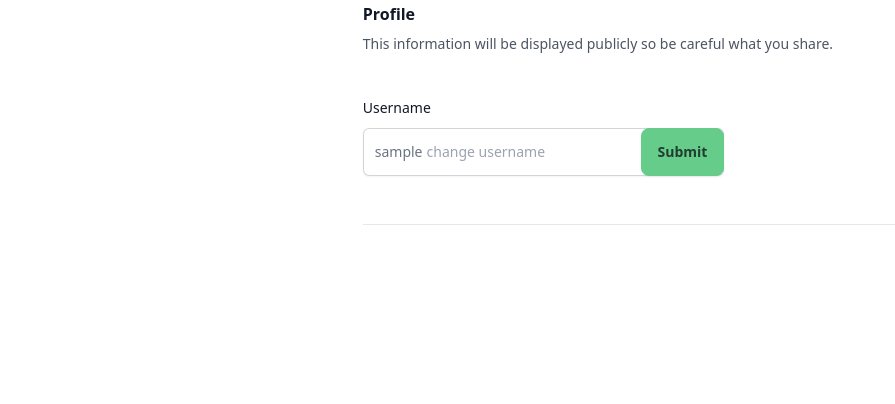
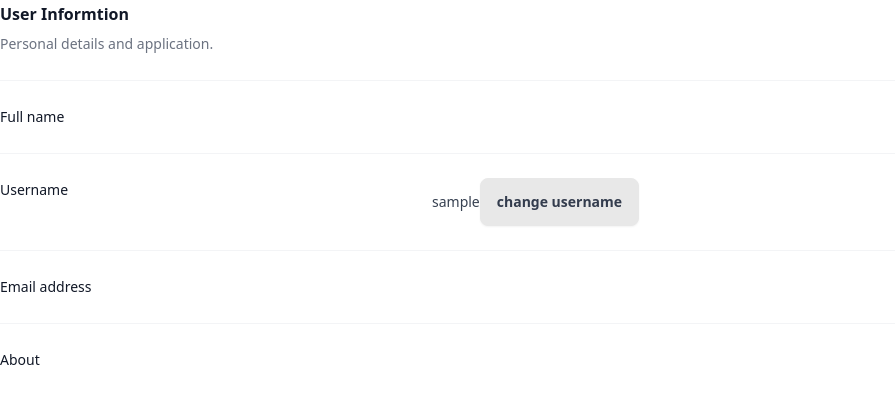
Before and after one commit to DINCRI/task-project, a Flask app: page /profile in a window 1280 px wide. Shown: the part 64-468 px from the top of the page, without its empty margins (0-895 px from the left). Run offline with Flask 3, Linux system fonts and the light colour scheme; the visitor is signed in with stand-in values (Sample User, id 1); some libraries are stand-ins or nearby versions.

Commit message:
alpha1.1

```diff
--- a/templates/login.html
+++ b/templates/login.html
@@ -4,7 +4,7 @@
   <meta charset="UTF-8">
   <meta name="viewport" content="width=device-width, initial-scale=1.0">
   <meta http-equiv="X-UA-Compatible" content="ie=edge">
-  <title>Login & Registration Form</title>
+  <title>Login</title>
   <!-- Link către biblioteca DaisyUI (doar pentru navbar) -->
   <link rel="stylesheet" type="text/css" href="https://cdn.jsdelivr.net/npm/daisyui@4.7.3/dist/full.min.css">
 
--- a/templates/profile.html
+++ b/templates/profile.html
@@ -8,8 +8,9 @@
 
     <link href="https://cdn.jsdelivr.net/npm/daisyui@4.7.3/dist/full.min.css" rel="stylesheet" type="text/css" />
     <script src="https://cdn.tailwindcss.com?plugins=forms"></script>
+
 </head>
-<style>
+<!-- <style>
     .main {
         height: 100%;
         display: flex;
@@ -17,38 +18,68 @@
         align-items: center;
     }
 
-</style>
+</style> -->
 <body>
     <div class="navbar bg-base-100">
         <a href="{{url_for('index')}}" class="btn btn-ghost text-xl">Task-Project</a>
       </div>
-      <div class="main">
-      <div class="space-y-12">
-        <div class="border-b border-gray-900/10 pb-12">
-          <h2 class="text-base font-semibold leading-7 text-gray-900">Profile</h2>
-          <p class="mt-1 text-sm leading-6 text-gray-600">This information will be displayed publicly so be careful what you share.</p>
-          <form action="{{ url_for('change_username') }}" method="POST">
-          <div class="mt-10 grid grid-cols-1 gap-x-6 gap-y-8 sm:grid-cols-6">
-            <div class="sm:col-span-4">
-              <label for="username" class="block text-sm font-medium leading-6 text-gray-900">Username</label>
-              <div class="mt-2">
-                <div class="flex rounded-md shadow-sm ring-1 ring-inset ring-gray-300 focus-within:ring-2 focus-within:ring-inset focus-within:ring-indigo-600 sm:max-w-md">
-
-                  <span class="flex select-none items-center pl-3 text-gray-500 sm:text-sm">{{username}}</span>
-
-                  <input type="text" name="usernm" id="username" autocomplete="username" class="block flex-1 border-0 bg-transparent py-1.5 pl-1 text-gray-900 placeholder:text-gray-400 focus:ring-0 sm:text-sm sm:leading-6" placeholder="change username">
-                  <button type="submit" class="btn btn-primary">Submit</button>
 
 
-                </div>
 
-              </div>
+
+
+<div>
+  <div class="px-4 sm:px-0">
+    <h3 class="text-base font-semibold leading-7 text-gray-900">User Informtion</h3>
+    <p class="mt-1 max-w-2xl text-sm leading-6 text-gray-500">Personal details and application.</p>
+  </div>
+  <div class="mt-6 border-t border-gray-100">
+    <dl class="divide-y divide-gray-100">
+      <div class="px-4 py-6 sm:grid sm:grid-cols-3 sm:gap-4 sm:px-0">
+        <dt class="text-sm font-medium leading-6 text-gray-900">Full name</dt>
+        <dd class="mt-1 text-sm leading-6 text-gray-700 sm:col-span-2 sm:mt-0"></dd>
+      </div>
+      <div class="px-4 py-6 sm:grid sm:grid-cols-3 sm:gap-4 sm:px-0">
+        <dt class="text-sm font-medium leading-6 text-gray-900">Username</dt>
+        <dd class="mt-1 text-sm leading-6 text-gray-700 sm:col-span-2 sm:mt-0">{{username}}<button class="btn" onclick="my_modal_4.showModal()">change username</button></dd>
+
+        <!-- Open the modal using ID.showModal() method -->
+
+        <dialog id="my_modal_4" class="modal">
+          <div class="modal-box w-11/12 max-w-5xl">
+            <h3 class="font-bold text-lg">Change your username</h3>
+            <form action="{{ url_for('change_username') }}" method="POST">
+              <input name="usernm" type="text" placeholder="Type here" class="input input-bordered w-full max-w-xs" />
+            <div class="modal-action">
+              <form method="dialog">
+                <!-- if there is a button, it will close the modal -->
+                <button class="btn">Save</button>
+              </form>
 
             </form>
             </div>
+          </div>
+        </dialog>
 
+      </div>
+      <div class="px-4 py-6 sm:grid sm:grid-cols-3 sm:gap-4 sm:px-0">
+        <dt class="text-sm font-medium leading-6 text-gray-900">Email address</dt>
+        <dd class="mt-1 text-sm leading-6 text-gray-700 sm:col-span-2 sm:mt-0"></dd>
+      </div>
+
+      <div class="px-4 py-6 sm:grid sm:grid-cols-3 sm:gap-4 sm:px-0">
+        <dt class="text-sm font-medium leading-6 text-gray-900">About</dt>
+        <dd class="mt-1 text-sm leading-6 text-gray-700 sm:col-span-2 sm:mt-0"></dd>
+      </div>
+
+            </li>
+          </ul>
+        </dd>
+      </div>
+    </dl>
+  </div>
 </div>
+
 </body>
 
-
 </html>
--- a/templates/register.html
+++ b/templates/register.html
@@ -4,7 +4,7 @@
   <meta charset="UTF-8">
   <meta name="viewport" content="width=device-width, initial-scale=1.0">
   <meta http-equiv="X-UA-Compatible" content="ie=edge">
-  <title>Login & Registration Form</title>
+  <title>Sign Up</title>
 
   <link rel="stylesheet" type="text/css" href="https://cdn.jsdelivr.net/npm/daisyui@4.7.3/dist/full.min.css">
 
```
Also changed, not shown: database.db.
